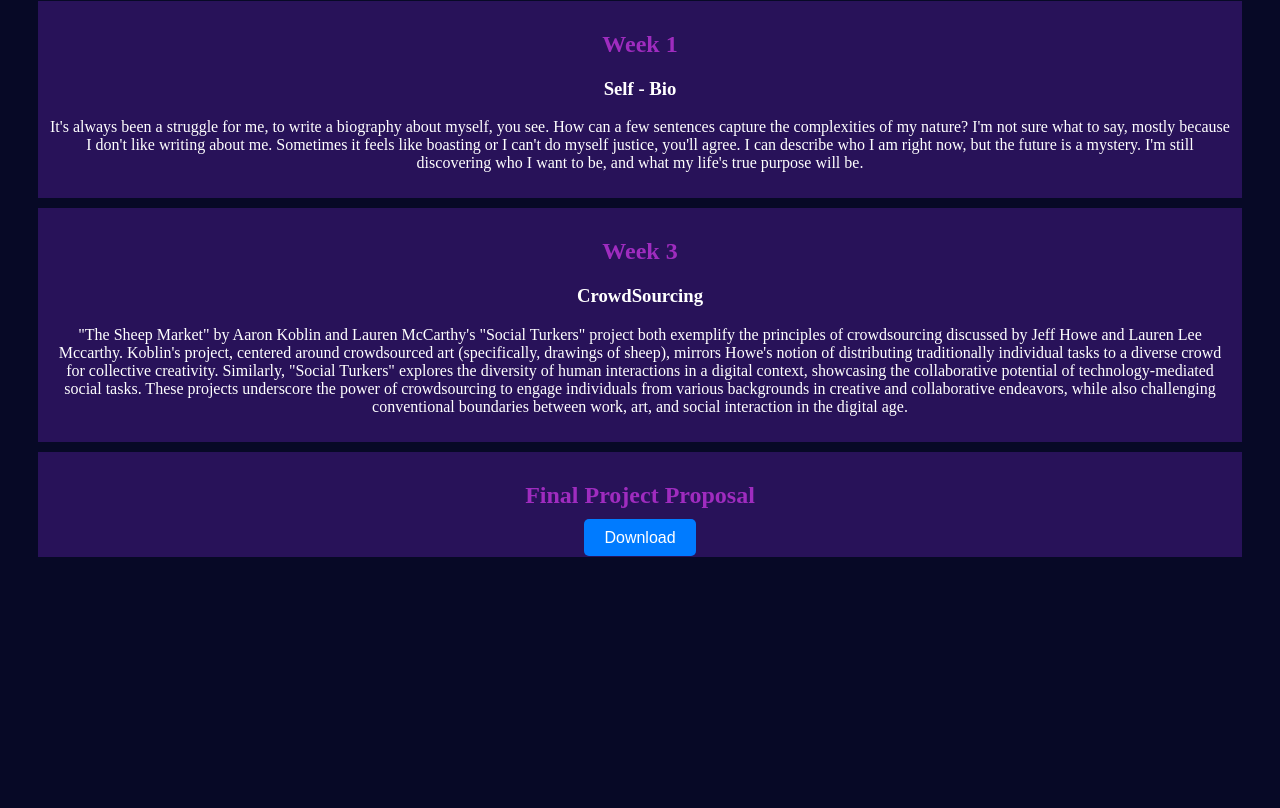
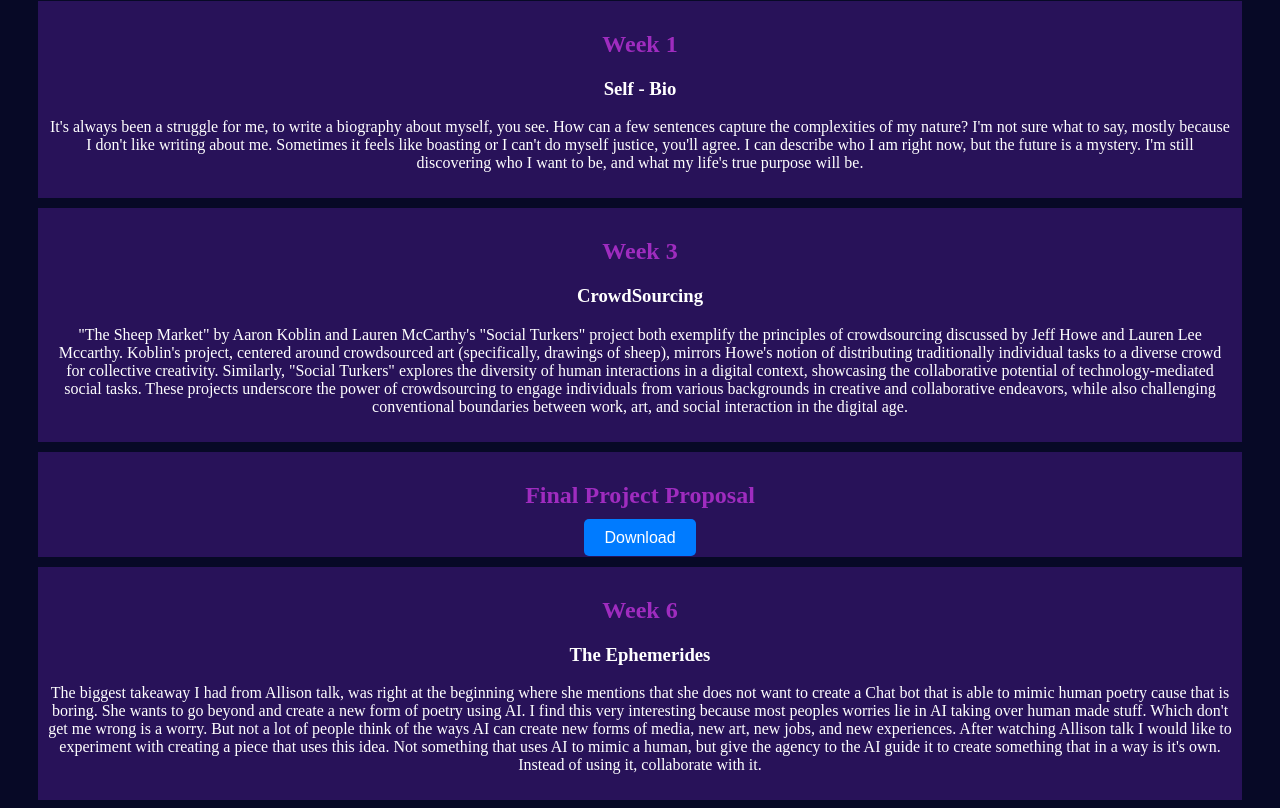
Before and after one commit to PinknMatter/CART451, a plain HTML site: page index.html in a window 1280 px wide. Shown: the part 79-887 px from the top of the page. Before the commit the page ends 800 px from the top, so only its background shows below. Drawn offline with Linux system fonts and the light colour scheme.

Commit message:
added reading

```diff
--- a/index.html
+++ b/index.html
@@ -59,6 +59,22 @@
 
         </section>
 
+        <section class="week">
+            <h2>Week 6</h2>
+        <article class="reading">
+            <h3>The Ephemerides</h3>
+            <p>
+                The biggest takeaway I had from Allison talk, was right at the beginning where she mentions that she does not want to
+                create a Chat bot that is able to mimic human poetry cause that is boring. She wants to go beyond and create a new form of
+                poetry using AI. I find this very interesting because most peoples worries lie in AI taking over human made stuff. Which don't get me wrong
+                is a worry. But not a lot of people think of the ways AI can create new forms of media, new art, new jobs, and new experiences. After watching
+                Allison talk I would like to experiment with creating a piece that uses this idea. Not something that uses AI to mimic a human, but give the agency to the AI
+                guide it to create something that in a way is it's own. Instead of using it, collaborate with it.
+
+            </p>
+        </article>
+    </section>
+
 
     </main>
 
```
